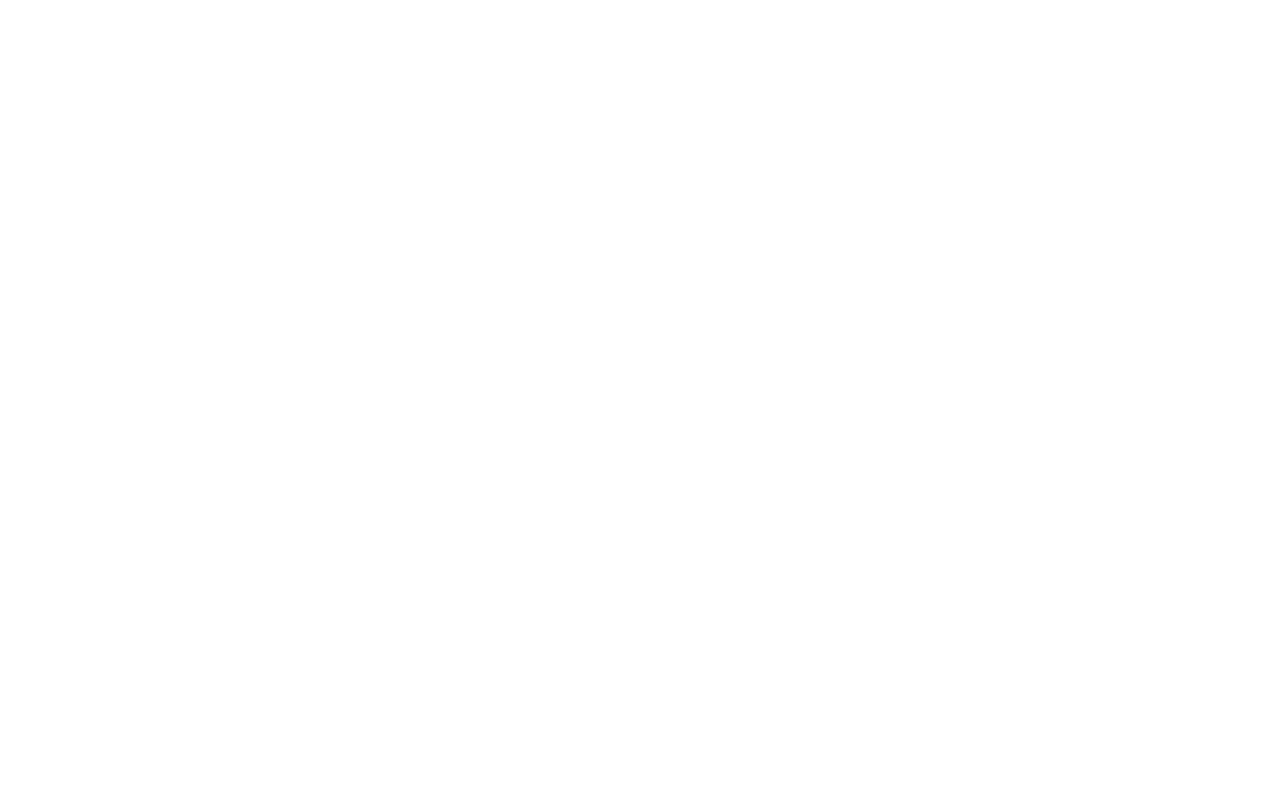
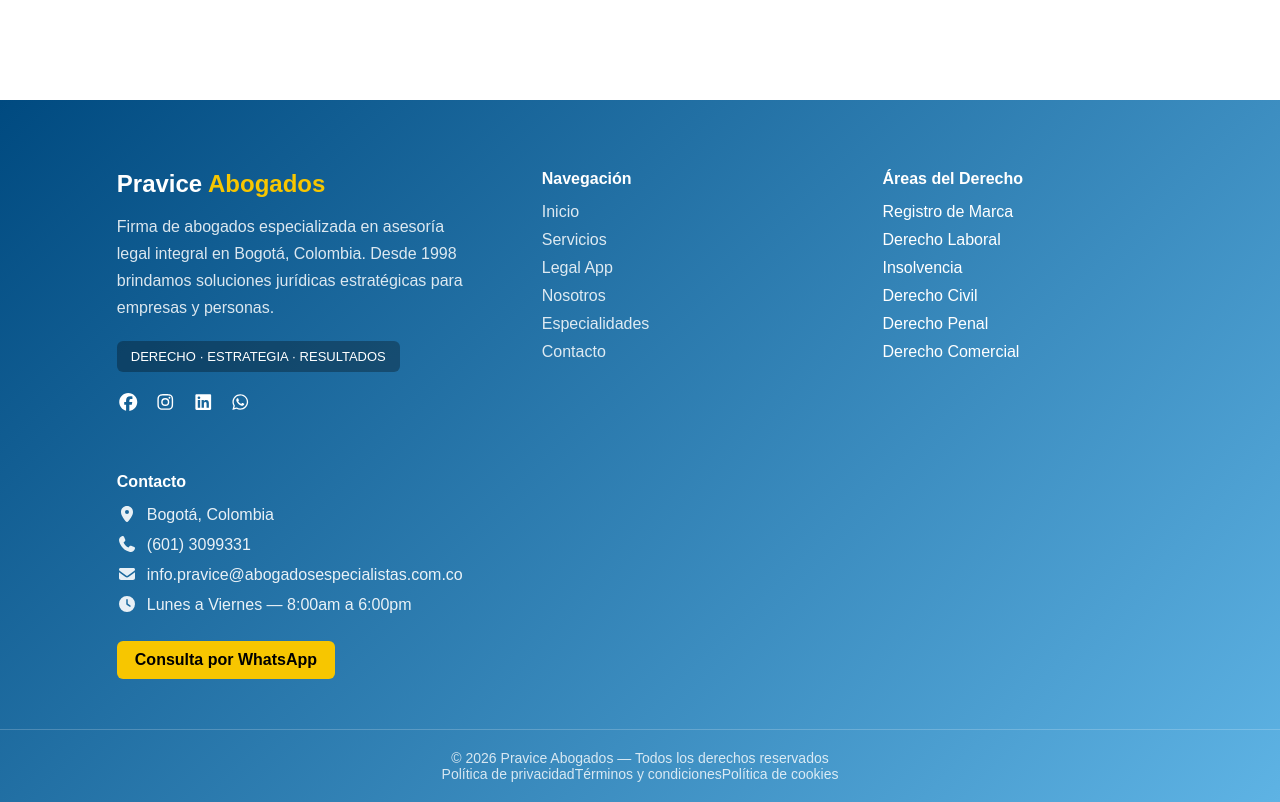
Before and after one commit to paginaswebpravice-prog/pravice-co, a Next.js app: page /blog in a window 1280 px wide. Shown: the part 1376-2178 px from the top of the page. Before the commit the page ends 1476 px from the top, so only its background shows below. Built offline with nearby package versions, Linux system fonts and the light colour scheme.

Commit message:
updates footer

```diff
--- a/src/app/layout.tsx
+++ b/src/app/layout.tsx
@@ -2,6 +2,7 @@
 import { Geist, Geist_Mono } from "next/font/google";
 import "./globals.css";
 import Header from "./components/Header";
+import Footer from "./components/Footer";
 
 const geistSans = Geist({
   variable: "--font-geist-sans",
@@ -110,6 +111,7 @@
       <body className={`${geistSans.variable} ${geistMono.variable}`}>
         <Header />
         <main>{children}</main>
+        <Footer />
       </body>
     </html>
   );
--- a/src/app/page.tsx
+++ b/src/app/page.tsx
@@ -6,7 +6,6 @@
 import Process from "./components/Process";
 import AboutUs from "./components/AboutUs";
 import FAQ from "./components/FAQ";
-import Footer from "./components/Footer";
 import BlogPreview from "./components/BlogPreview";
 import OfficeLocation from "./components/OfficeLocation";
 
@@ -23,7 +22,6 @@
       <BlogPreview />
       <FAQ />
       <OfficeLocation />
-      <Footer />
     </>
   );
 }
```
